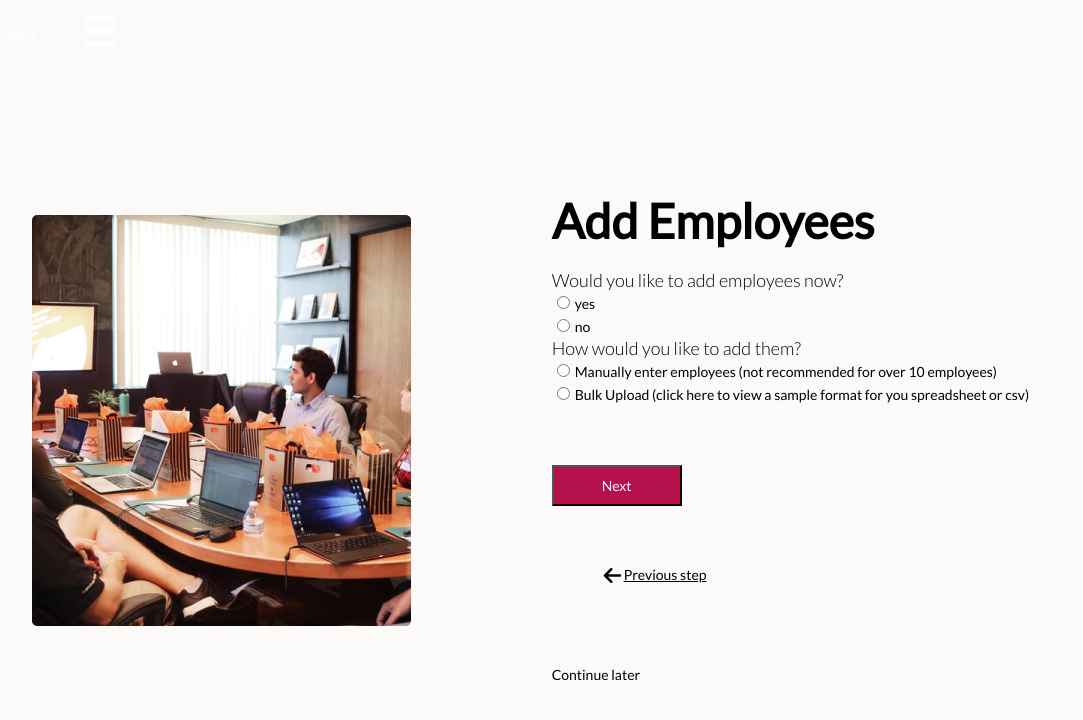
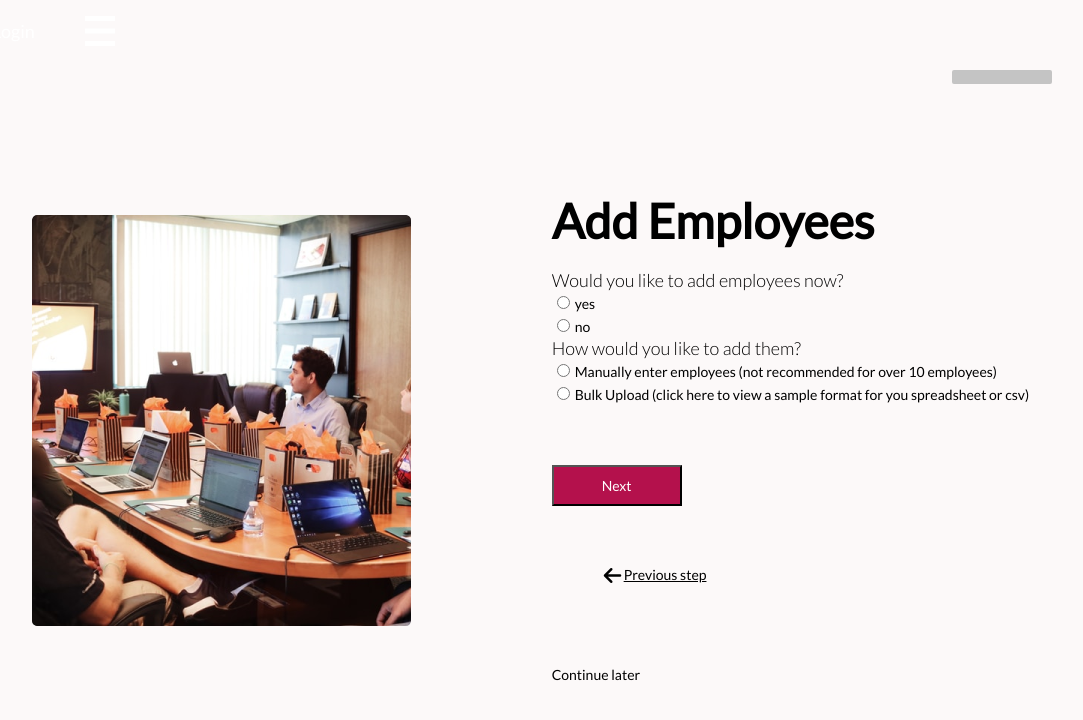
Before and after one commit to rleslie1015/kansha-fe, a React (Create React App) app: page /onboarding/step-4 in a window 1280 px wide. Shown: the top 720 px of the page, without its empty margins (28-1111 px from the left). Built offline with nearby package versions, Linux system fonts and the light colour scheme; no server answers; what auth0-js would draw is missing.

Commit message:
finished progressbar

```diff
--- a/src/SCSS/pages/_adminOnboarding.scss
+++ b/src/SCSS/pages/_adminOnboarding.scss
@@ -8,10 +8,13 @@ progress {
 
 progress::-webkit-progress-bar {
 	background-color: #c4c4c4;
+	border-radius: 2px;
 }
 
 progress::-webkit-progress-value {
 	background-color: $color-secondary;
+	border-radius: 2px;
+	transition: all 0.3s ease;
 }
 
 progress::-moz-progress-bar {
--- a/src/components/Onboarding/Onboarding.jsx
+++ b/src/components/Onboarding/Onboarding.jsx
@@ -2,7 +2,7 @@ import React from 'react';
 import { Route, Router } from 'react-router-dom';
 
 import Nav from '../Landing/Nav';
-// import ProgressBar from './ProgressBar';
+import ProgressBar from './ProgressBar';
 
 //nested router goes here
 import S1GetStarted from './S1GetStarted';
@@ -27,7 +27,7 @@ function Onboarding() {
 	return (
 		<>
 			<Nav />
-			{/* <ProgressBar /> */}
+			<ProgressBar />
 			<div className="s1-parent-container">
 				<div className="s1-img">
 					<img src={onboardingPic}></img>
--- a/src/components/Onboarding/ProgressBar.jsx
+++ b/src/components/Onboarding/ProgressBar.jsx
@@ -1,21 +1,16 @@
-// import React from 'react';
+import React, { useEffect, useState } from 'react';
+import { useLocation } from 'react-router-dom';
 
-// const ProgressBar = props => {
-// 	let step = match.url;
-// 	console.log('this is the step', step);
-// 	function progress() {
-// 		if (step === 'step-2') {
-// 			return 80;
-// 		}
-// 	}
+const ProgressBar = props => {
+	let location = useLocation();
+	const [progress, setProgress] = useState(0);
 
-// 	return (
-// 		<>
-// 			<div className="progress-container">
-// 				<progress id="file" value={progress()} max="100"></progress>
-// 			</div>
-// 		</>
-// 	);
-// };
+	useEffect(() => {
+		const [page] = location.pathname.match(/\d+/g);
+		setProgress(page);
+		return () => {};
+	}, [location]);
+	return <progress value={progress} max="6"></progress>;
+};
 
-// export default ProgressBar;
+export default ProgressBar;
--- a/src/components/Onboarding/S2CreateAccount.jsx
+++ b/src/components/Onboarding/S2CreateAccount.jsx
@@ -1,7 +1,7 @@
 import React from 'react';
 import { Link } from 'react-router-dom';
 import onboardingPic from '../../assets/onboardingPic.png';
-import ProgressBar from './ProgressBar';
+
 function S2CreateAccount() {
 	return (
 		<div>
--- a/src/components/Onboarding/S3LetsGetSetUp.jsx
+++ b/src/components/Onboarding/S3LetsGetSetUp.jsx
@@ -1,7 +1,6 @@
 import React from 'react';
 import { Link } from 'react-router-dom';
 import onboardingPic from '../../assets/onboardingPic.png';
-import ProgressBar from './ProgressBar';
 
 function S3LetsGetSetUp() {
 	return (
--- a/src/components/Onboarding/S4AUserUpload.jsx
+++ b/src/components/Onboarding/S4AUserUpload.jsx
@@ -5,7 +5,6 @@ import S4BUserUpload from '../Onboarding/S4BUserUpload';
 import S4CUserUpload from '../Onboarding/S4CUserUpload';
 import { Link } from 'react-router-dom';
 import onboardingPic from '../../assets/onboardingPic.png';
-import ProgressBar from './ProgressBar';
 
 function S4AUserUpload() {
 	return (
--- a/src/components/Onboarding/S4BUserUpload.jsx
+++ b/src/components/Onboarding/S4BUserUpload.jsx
@@ -1,6 +1,5 @@
 //one user account creation component
 import React from 'react';
-import ProgressBar from './ProgressBar';
 
 function S4BUserUpload() {
 	return <div></div>;
--- a/src/components/Onboarding/S4CUserUpload.jsx
+++ b/src/components/Onboarding/S4CUserUpload.jsx
@@ -3,7 +3,6 @@ import React, { useEffect, useState, useCallback } from 'react';
 import { useDropzone } from 'react-dropzone';
 
 import onboardingPic from '../../assets/onboardingPic.png';
-import ProgressBar from './ProgressBar';
 
 function S4CUserUpload(props) {
 	const onDrop = useCallback(acceptedFiles => {
--- a/src/components/Onboarding/S5AccountCustomization.jsx
+++ b/src/components/Onboarding/S5AccountCustomization.jsx
@@ -1,7 +1,6 @@
 import React from 'react';
 import { Link } from 'react-router-dom';
 import onboardingPic from '../../assets/onboardingPic.png';
-import ProgressBar from './ProgressBar';
 
 function S5AccountCustomization() {
 	//onclick for i tag to initiate logo upload
--- a/src/components/Onboarding/S6AllDone.jsx
+++ b/src/components/Onboarding/S6AllDone.jsx
@@ -1,7 +1,6 @@
 import React from 'react';
 import { Link } from 'react-router-dom';
 import onboardingPic from '../../assets/onboardingPic.png';
-import ProgressBar from './ProgressBar';
 
 function S6AllDone() {
 	return (
```
